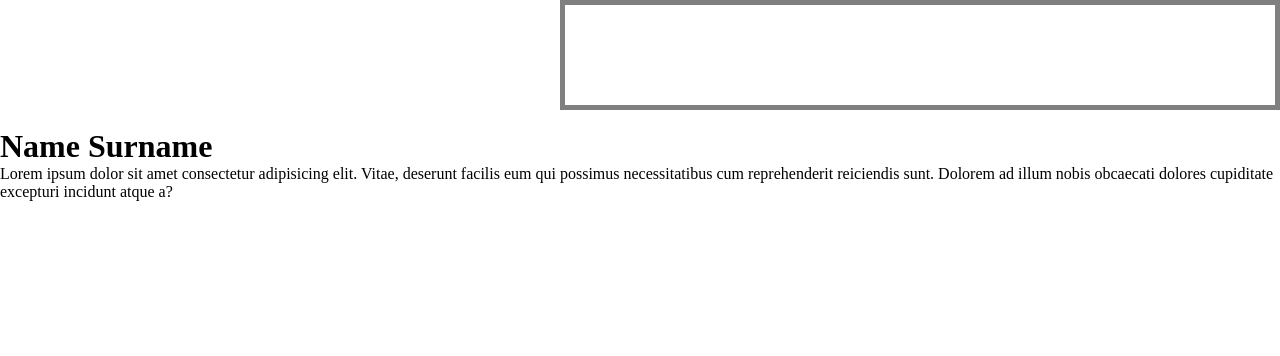
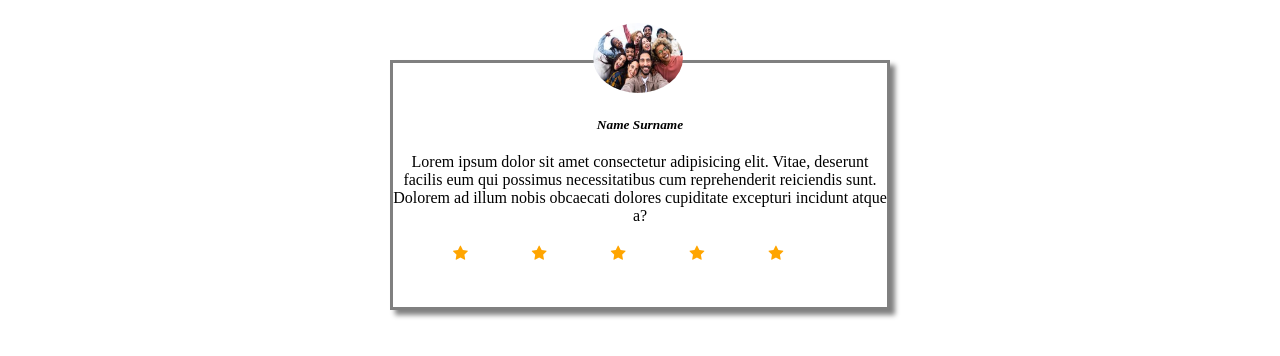
Before and after one commit to iakinca/techin-mokslai, a plain HTML site: page CSS/7 diena/7.3/index.html in a window 1280 px wide. Drawn offline with Linux system fonts and the light colour scheme.

Commit message:
Add 7 CSS diena 7.3 file

```diff
--- a/CSS/7 diena/7.3/index.html
+++ b/CSS/7 diena/7.3/index.html
@@ -9,23 +9,35 @@
     <title>Document</title>
     <link
       rel="stylesheet"
+      href="https://cdnjs.cloudflare.com/ajax/libs/font-awesome/4.7.0/css/font-awesome.min.css"
+    />
+    <link
+      rel="stylesheet"
       href="style.css"
     />
   </head>
   <body>
-    <div class="container"></div>
+    <div class="container">
       <img
-      src=""
-      alt=""
+        src="images/people.jpg"
+        alt="People"
       />
       <h1>Name Surname</h1>
       <div>
         <p>
-        Lorem ipsum dolor sit amet consectetur adipisicing elit. Vitae, deserunt
-        facilis eum qui possimus necessitatibus cum reprehenderit reiciendis
-        sunt. Dolorem ad illum nobis obcaecati dolores cupiditate excepturi
-        incidunt atque a?
+          Lorem ipsum dolor sit amet consectetur adipisicing elit. Vitae,
+          deserunt facilis eum qui possimus necessitatibus cum reprehenderit
+          reiciendis sunt. Dolorem ad illum nobis obcaecati dolores cupiditate
+          excepturi incidunt atque a?
         </p>
+      </div>
+      <div>
+        <i class="fa fa-star"></i>
+        <i class="fa fa-star"></i>
+        <i class="fa fa-star"></i>
+        <i class="fa fa-star"></i>
+        <i class="fa fa-star"></i>
+      </div>
     </div>
   </body>
 </html>
--- a/CSS/7 diena/7.3/style.css
+++ b/CSS/7 diena/7.3/style.css
@@ -4,9 +4,34 @@
   box-sizing: border-box;
 }
 .container {
-  width: 10;
-  padding: 50px;
-  margin-left: 35em;
-  border: 5px solid grey;
+  width: 500px;
+  height: 250px;
+  margin: 60px auto;
+  border: 3px solid grey;
   background-color: white;
+  box-shadow: 5px 5px 5px grey;
 }
+h1 {
+  text-align: center;
+  font-style: italic;
+  font-size: smaller;
+  margin-top: 20px;
+}
+
+img {
+  border-radius: 50%;
+  width: 90px;
+  height: 70px;
+  margin-top: -40px;
+  margin-left: 200px;
+}
+p {
+  text-align: center;
+  margin-top: 20px;
+}
+
+i {
+  margin-top: 20px;
+  color: orange;
+  margin-left: 60px;
+}
```
Also changed, not shown: CSS/8 diena/8.4/index.html (added, +40 -0 lines), CSS/7 diena/7.3/images/people.jpg (renamed from CSS/7 diena/7.3/images/download.jpg), CSS/8 diena/8.4/style.css (added). Lines whose indentation alone changed are shown as unchanged.
